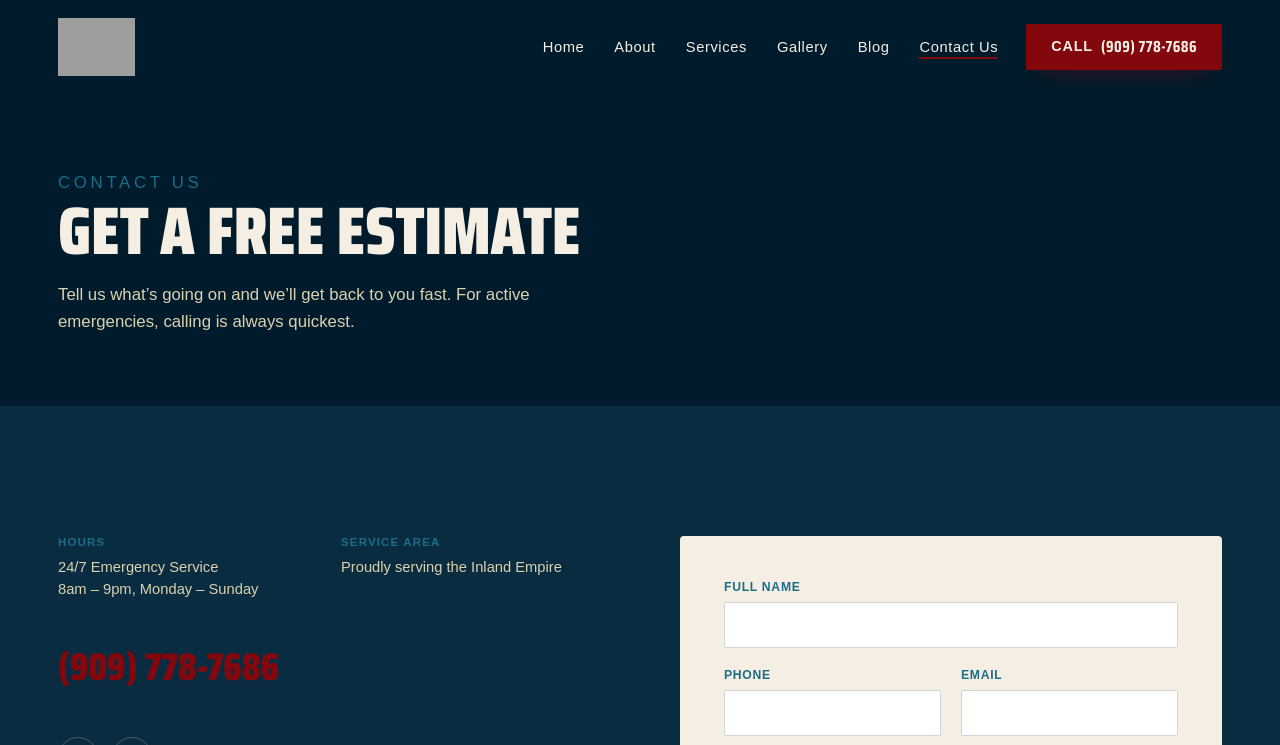
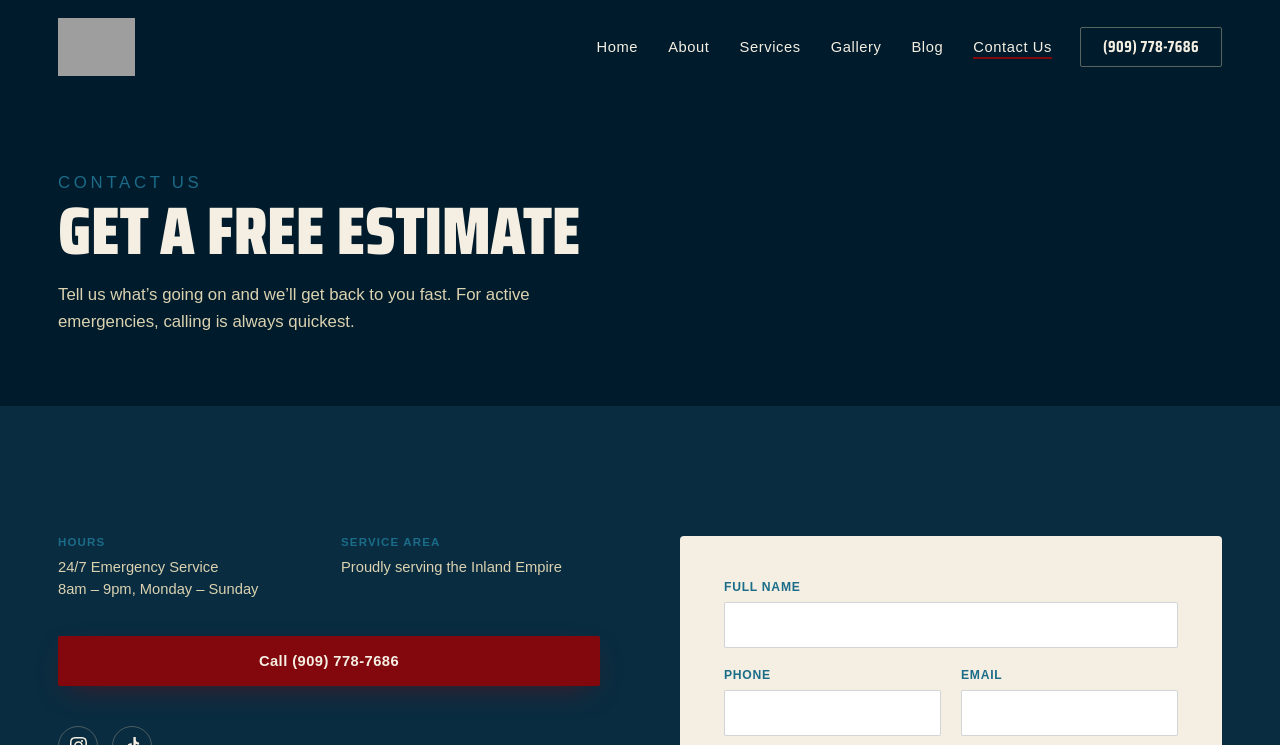
Before and after one commit to dot-jaypeg/integrity-quality-plumbing, a website: page contact.html in a window 1280 px wide. Shown: the top 745 px of the page. Drawn offline with Linux system fonts and the light colour scheme; grey boxes are pictures that could not be loaded; a web font is replaced by a local one.

Commit message:
Revert navbar CTA change, apply it to the Contact page phone number instead
Misread the earlier request — the header/navbar phone button goes back
to its previous number-only outline style on all 6 pages. The "Call"
CTA-button treatment belongs on the Contact page's phone number
specifically, which is now a full-width Call (909) 778-7686 button
(reusing .btn.btn-primary) instead of plain red text. The homepage's
own contact section keeps its original plain-text phone link.

Co-Authored-By: Claude Sonnet 5 <noreply@anthropic.com>

```diff
--- a/contact.html
+++ b/contact.html
@@ -28,7 +28,6 @@
     </nav>
 
     <a href="tel:9097787686" class="btn btn-call header-call">
-      <span class="btn-call-cta">Call</span>
       <span class="btn-call-number">(909) 778-7686</span>
     </a>
 
@@ -64,7 +63,7 @@
           </div>
         </dl>
 
-        <a href="tel:9097787686" class="contact-phone">(909) 778-7686</a>
+        <a href="tel:9097787686" class="btn btn-primary contact-phone-btn">Call (909) 778-7686</a>
 
         <div class="social-row">
           <a href="https://www.instagram.com/integrity_quality_plumbing/" target="_blank" rel="noopener" aria-label="Instagram">
--- a/css/styles.css
+++ b/css/styles.css
@@ -277,18 +277,17 @@ a { color: inherit; text-decoration: none; }
 .nav-link.is-active::after { right: 0; }
 
 .header-call {
-  padding: 12px 24px;
-  gap: 8px;
+  padding: 9px 22px;
+  flex-direction: column;
+  gap: 0;
   line-height: 1.2;
-  background: var(--red);
-  border: 1.5px solid transparent;
+  border: 1.5px solid rgba(218, 210, 176, 0.4);
   color: var(--cream-light);
-  box-shadow: 0 10px 26px -14px rgba(131, 8, 14, 0.7);
 }
 .header-call:hover {
-  background: var(--red-bright);
+  border-color: var(--red);
+  background: rgba(131, 8, 14, 0.12);
 }
-.btn-call-cta { font-family: var(--font-sub); font-weight: 600; font-size: 0.9rem; text-transform: uppercase; letter-spacing: 0.06em; }
 .btn-call-number { font-family: var(--font-head); font-weight: 700; font-size: 1rem; }
 
 .nav-toggle {
@@ -660,6 +659,7 @@ a { color: inherit; text-decoration: none; }
   color: var(--red);
   margin-bottom: 40px;
 }
+.contact-phone-btn { margin-bottom: 40px; }
 .contact-details {
   display: grid;
   grid-template-columns: 1fr 1fr;
```
Also changed, not shown: about.html (+0 -1 lines), blog.html (+0 -1 lines), gallery.html (+0 -1 lines), index.html (+0 -1 lines), services.html (+0 -1 lines).
